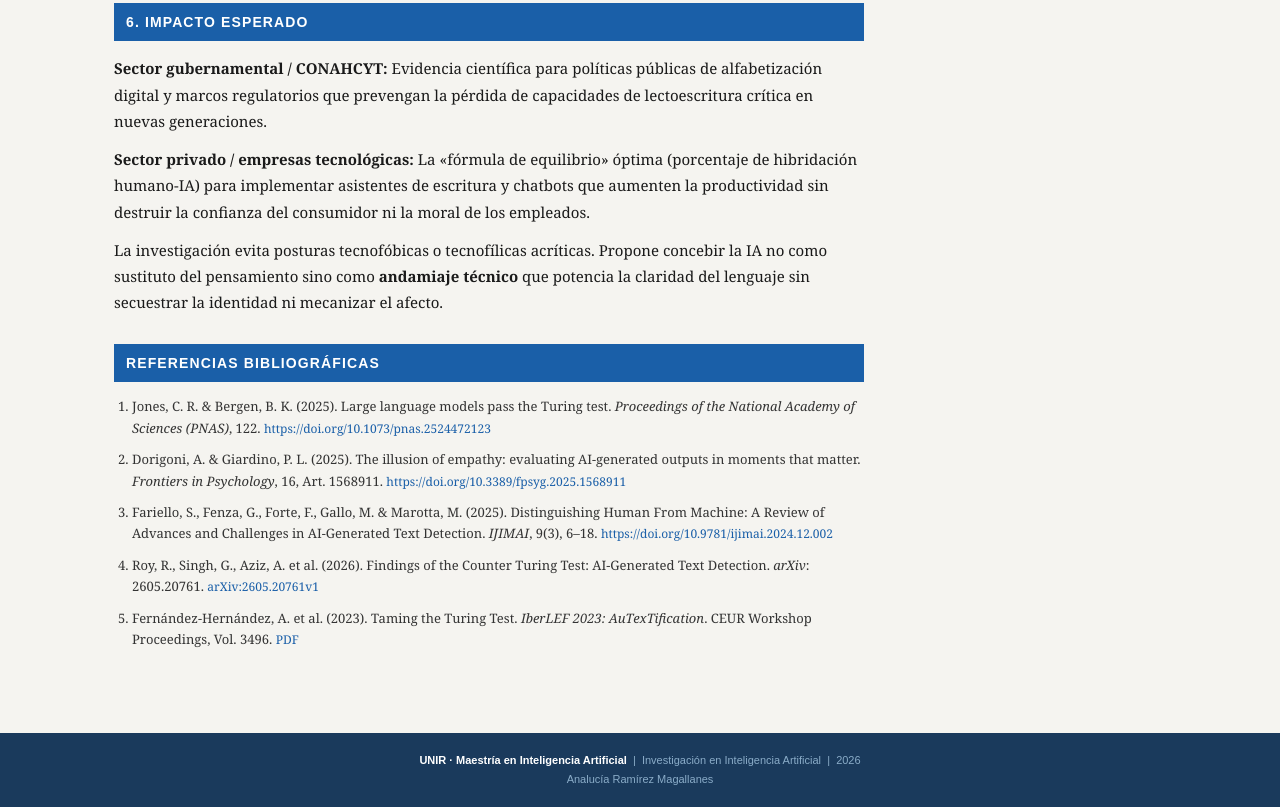
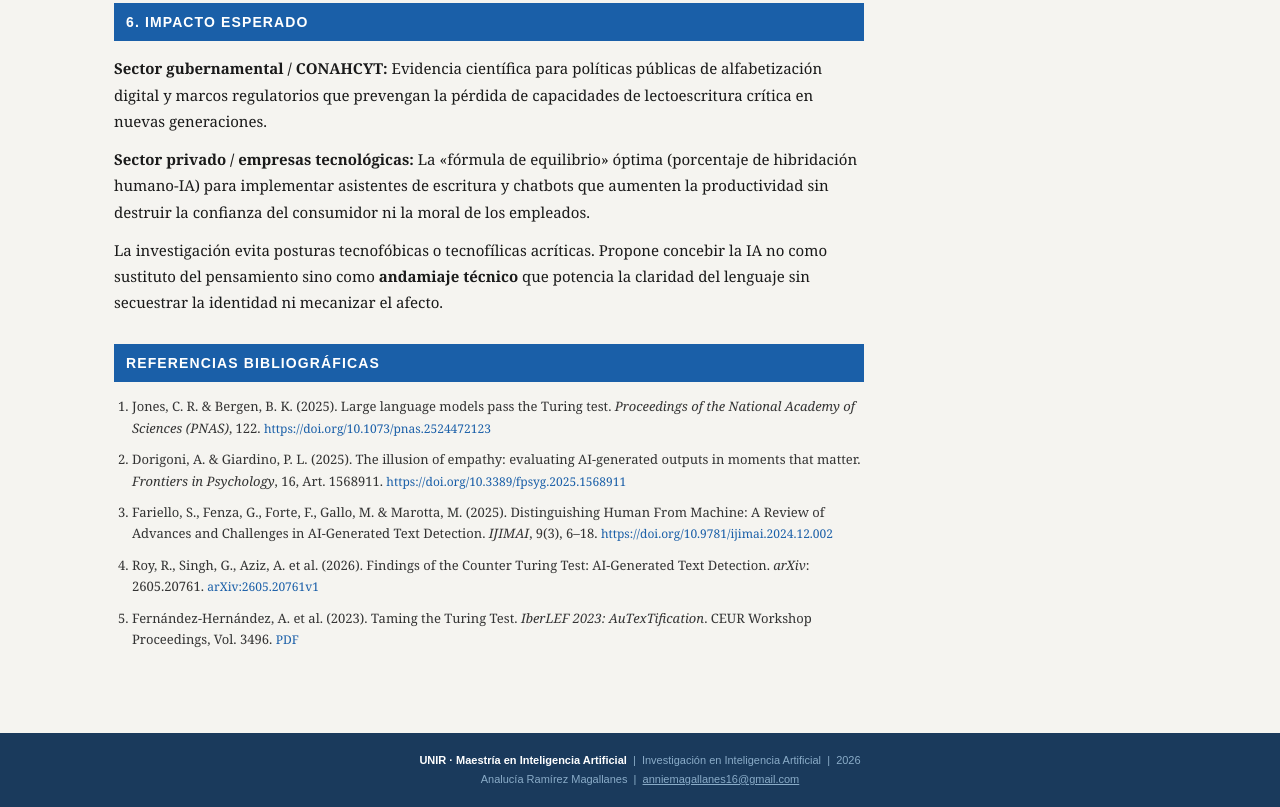
Before and after one commit to anniemags/-Seguimos-hablando-entre-humanos-Cuando-la-IA-habla-por-ti, a plain HTML site: page index.html in a window 1280 px wide. Shown: the part 3446-4253 px from the top of the page. Drawn offline with Linux system fonts and the light colour scheme.

Commit message:
Update index.html

```diff
--- a/index.html
+++ b/index.html
@@ -590,7 +590,7 @@
 
 <div class="site-footer">
   <strong>UNIR · Maestría en Inteligencia Artificial</strong> &nbsp;|&nbsp; Investigación en Inteligencia Artificial &nbsp;|&nbsp; 2026<br>
-  Analucía Ramírez Magallanes
+  Analucía Ramírez Magallanes &nbsp;|&nbsp; <a href="mailto:anniemagallanes16@gmail.com" style="color: #8aacc8;">anniemagallanes16@gmail.com</a>
 </div>
 
 </body>
```
